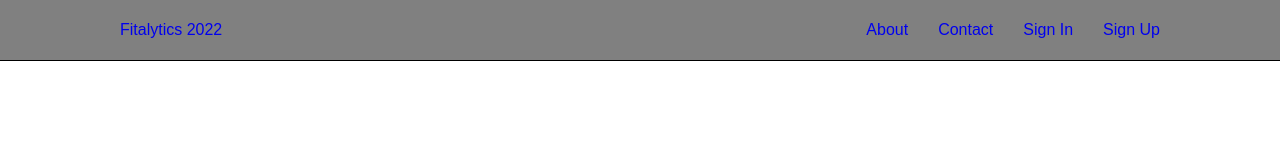
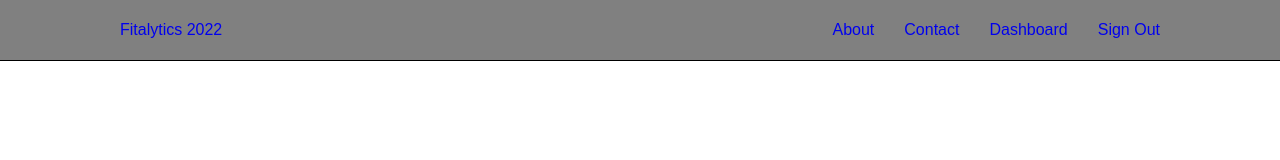
Before and after one commit to connorca22/fitalytics, a React (Create React App) app: page / in a window 1280 px wide. Shown: the top 160 px of the page. Built offline with nearby package versions, Linux system fonts and the light colour scheme; sample sign-in values are in the browser's storage.

Commit message:
updated nav logic to show 'dashboard' and 'signout' buttons on the home page if logged in.

```diff
--- a/src/components/homeComponents/HomeNav.js
+++ b/src/components/homeComponents/HomeNav.js
@@ -4,7 +4,12 @@ import { signOut } from "../../services/authServices";
 import { useGlobalState } from "../../utils/stateContext";
 
 export default function HomeNav() {
-    const loggedIn = useLocation().pathname.includes('dashboard')
+    //constant that check whether the user is in the portal or not.
+    const insidePortal = useLocation().pathname.includes('dashboard')
+    //constant that checks if user is loggedIn. Will use these to adjust nav based on whether
+    //user is on the homepage or portal, and whether they are logged in.
+    const loggedInHome = localStorage.username !== undefined;
+
     const {dispatch} = useGlobalState();
     const navigate = useNavigate();
 
@@ -18,7 +23,7 @@ export default function HomeNav() {
     return (
         <Nav>
             <NavContainer>
-                {loggedIn ? (
+                {insidePortal ? (
                 <>
                     <NavLink to='/dashboard' style={{textDecoration: "none"}}>FITALYTICS</NavLink>
                     <NavUl>
@@ -34,8 +39,18 @@ export default function HomeNav() {
                 <NavUl>
                     <NavLi><NavLink to='/' style={{textDecoration: "none"}}>About</NavLink></NavLi>
                     <NavLi><NavLink to='/' style={{textDecoration: "none"}}>Contact</NavLink></NavLi>
-                    <NavLi><NavLink to='/sign-in' style={{textDecoration: "none"}}>Sign In</NavLink></NavLi>
-                    <NavLi><NavLink to='/sign-up' style={{textDecoration: "none"}}>Sign Up</NavLink></NavLi>
+                    { loggedInHome ? (
+                        <>
+                            <NavLi><NavLink to='/dashboard' style={{textDecoration: "none"}}>Dashboard</NavLink></NavLi>
+                            <NavLi><NavLink to='/' style={{textDecoration: "none"}} onClick={logOut}>Sign Out</NavLink></NavLi>
+                        </>
+                    ) : (
+                        <>
+                            <NavLi><NavLink to='/sign-in' style={{textDecoration: "none"}}>Sign In</NavLink></NavLi>
+                            <NavLi><NavLink to='/sign-up' style={{textDecoration: "none"}}>Sign Up</NavLink></NavLi>
+                        </>
+                    )
+                    }
                 </NavUl>
                 </>
                 )}
--- a/src/config/api.js
+++ b/src/config/api.js
@@ -4,7 +4,7 @@ const fitalyticsAPI = axios.create({
     baseURL: 'https://fitalytics-api.herokuapp.com'
 })
 
-// http://localhost:3000
+//http://localhost:3000
 
 fitalyticsAPI.interceptors.request.use((req) => {
     const token = localStorage.getItem('token');
```
